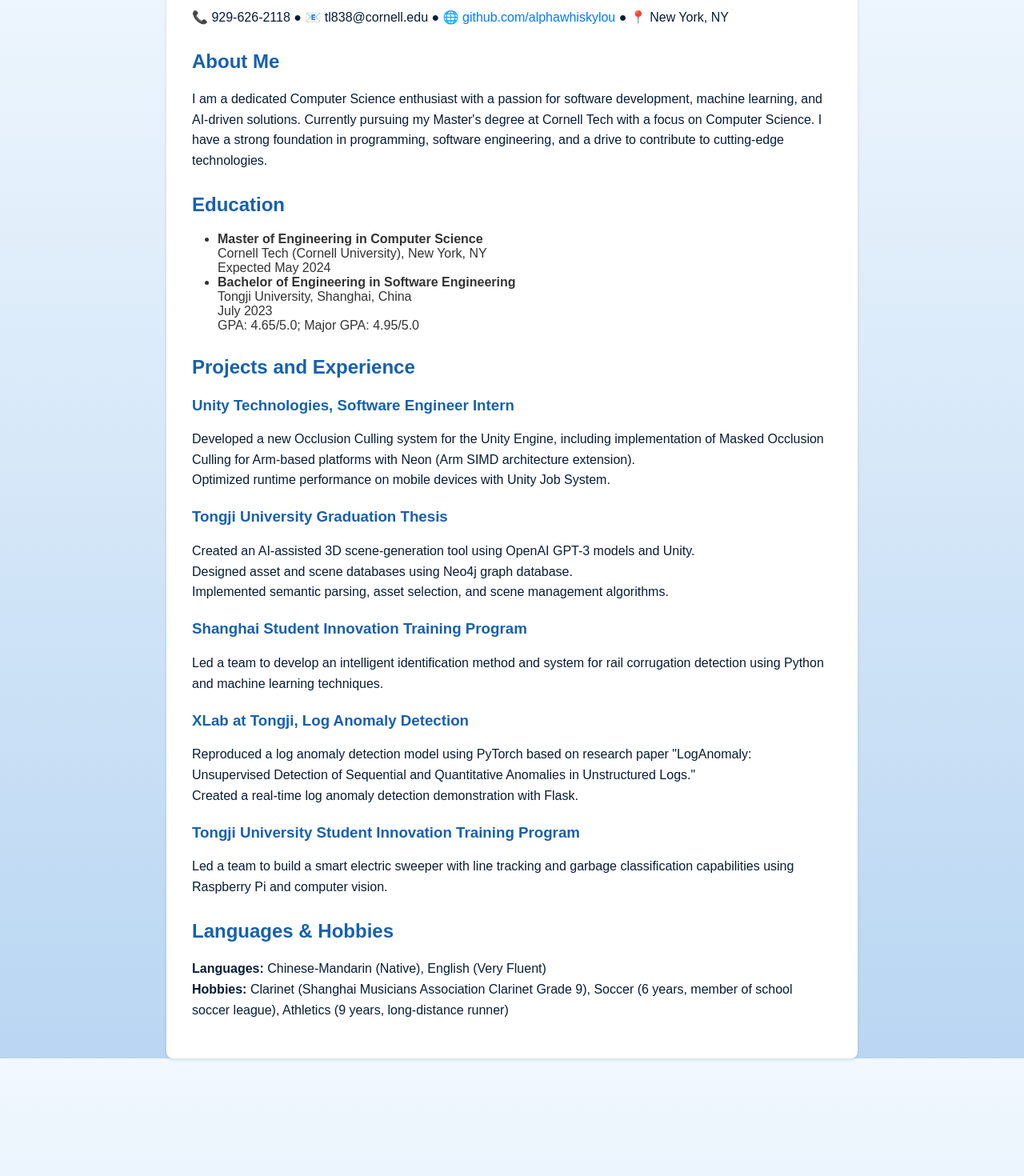
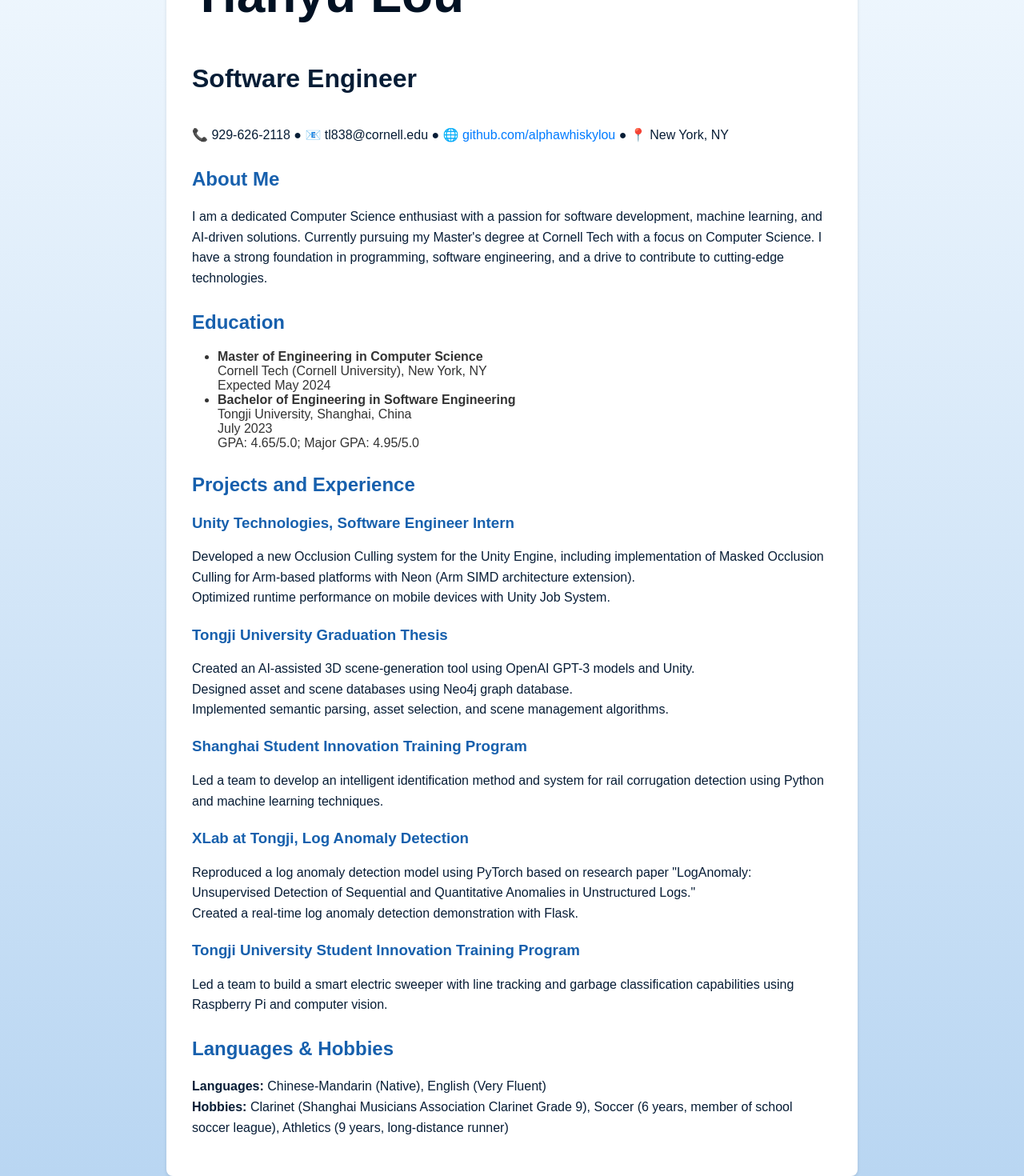
Before and after one commit to AlphaWhiskyLou/AlphaWhiskyLou.github.io, a Jekyll site: the page index.html, which Jekyll copies as it is, in a window 1280 px wide, cut to the strip 116-1586 px from the top of the page. Shown: the whole strip at 80% size. Built offline with Jekyll 4.4.1, drawn with Linux system fonts in a browser that asks for light colours; before the commit the page ends 1439 px from its top, so only the background shows below that.

Commit message:
Update index.html

```diff
--- a/index.html
+++ b/index.html
@@ -33,6 +33,11 @@
       border-radius: 8px;
       margin-top: -40px;
     }
+    .name {
+      margin: 0;
+      font-size: 2em;
+      font-weight: 900;
+    }
     h1 {
       color: #011123;
     }
@@ -58,10 +63,14 @@
 <body>
 
   <header>
-    <h1>Tianyu Lou</h1>
+
   </header>
 
   <div class="container">
+    <div class="name">
+      <h1>Tianyu Lou</h1>
+      <p>Software Engineer</p>
+    </div>
     <p>📞 929-626-2118 ● 📧 tl838@cornell.edu ● 🌐 <a href="https://github.com/alphawhiskylou">github.com/alphawhiskylou</a> ● 📍 New York, NY</p>
     <h2>About Me</h2>
     <p>
```
